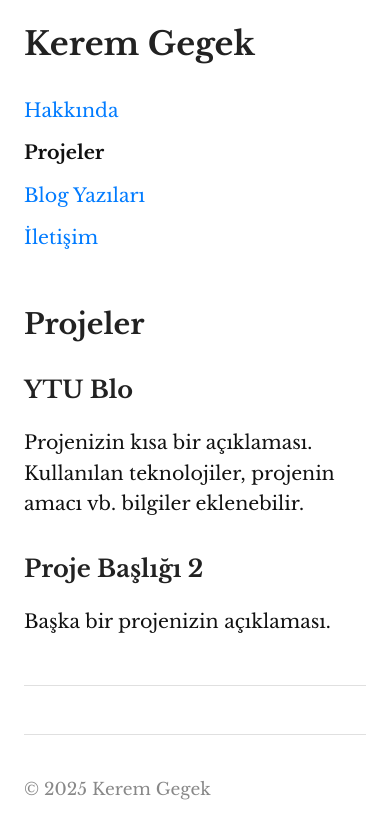
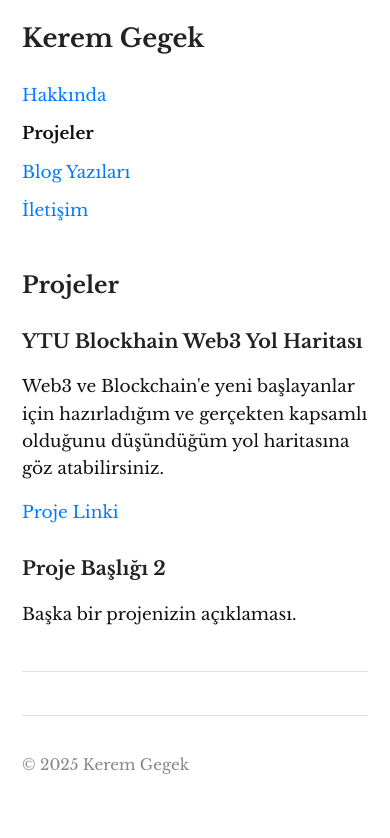
Before and after one commit to kerem6790/personal-website, a plain HTML site: page projects.html in a window 390 px wide. Drawn offline with nearby package versions, Linux system fonts and the light colour scheme.

Commit message:
Refactor: Reduce overall site size by 10% and update content

```diff
--- a/projects.html
+++ b/projects.html
@@ -33,9 +33,9 @@
                     <h2>Projeler</h2>
                     <!-- Projelerinizi buraya listeleyin -->
                     <div class="project">
-                        <h3>YTU Blo</h3>
-                        <p>Projenizin kısa bir açıklaması. Kullanılan teknolojiler, projenin amacı vb. bilgiler eklenebilir.</p>
-                        <!-- <a href="#">Proje Linki</a> -->
+                        <h3>YTU Blockhain Web3 Yol Haritası</h3>
+                        <p>Web3 ve Blockchain'e yeni başlayanlar için hazırladığım ve gerçekten kapsamlı olduğunu düşündüğüm yol haritasına göz atabilirsiniz.</p>
+                        <a href="https://yildizblockchain.notion.site/YTU-Blockchain-Web3-Yol-Haritas-2678282cd53e490fb77111a87880369c" target="_blank">Proje Linki</a>
                     </div>
                     <div class="project">
                         <h3>Proje Başlığı 2</h3>
--- a/style.css
+++ b/style.css
@@ -4,13 +4,13 @@ html {
 }
 
 body {
-    font-family: 'Libre Baskerville', serif; /* Font değişti */
+    font-family: 'Libre Baskerville', serif;
     background-color: #ffffff;
-    color: #111111; /* Ana metin rengi */
+    color: #111111;
     line-height: 1.6;
     margin: 0;
     padding: 0;
-    font-size: 20px; /* ~%20 artış (17px -> 20px) */
+    font-size: 18px; /* %10 azalma (20px -> 18px) */
 }
 
 /* Link Stilleri */
@@ -29,23 +29,23 @@ a:focus {
 /* İki Sütunlu Düzen */
 .layout-container {
     display: flex;
-    max-width: 1150px; /* ~%20 artış (960px -> 1150px) */
-    margin: 48px auto; /* ~%20 artış (40px -> 48px) */
-    padding: 0 48px; /* ~%20 artış (40px -> 48px) */
+    max-width: 1035px; /* %10 azalma (1150px -> 1035px) */
+    margin: 43px auto; /* %10 azalma (48px -> 43px) */
+    padding: 0 43px; /* %10 azalma (48px -> 43px) */
 }
 
 /* Kenar Çubuğu (Sidebar) */
 .sidebar {
-    flex: 0 0 215px; /* ~%20 artış (180px -> 215px) */
-    padding-right: 48px; /* ~%20 artış (40px -> 48px) */
-    padding-top: 6px; /* ~%20 artış (5px -> 6px) */
+    flex: 0 0 195px; /* %10 azalma (215px -> 195px) */
+    padding-right: 43px; /* %10 azalma (48px -> 43px) */
+    padding-top: 5px; /* %10 azalma (6px -> 5px) */
 }
 
 .sidebar h1 {
-    font-family: 'Libre Baskerville', serif; /* Font değişti */
-    font-size: 1.9em; /* ~%20 artış (1.6em -> 1.9em) */
+    font-family: 'Libre Baskerville', serif;
+    font-size: 1.7em; /* %10 azalma (1.9em -> 1.7em) */
     margin-top: 0;
-    margin-bottom: 48px; /* ~%20 artış (40px -> 48px) */
+    margin-bottom: 43px; /* %10 azalma (48px -> 43px) */
     font-weight: 700;
     line-height: 1.3;
     color: #222222;
@@ -58,7 +58,7 @@ a:focus {
 }
 
 .sidebar nav li {
-    margin-bottom: 14px; /* ~%20 artış (12px -> 14px) */
+    margin-bottom: 13px; /* %10 azalma (14px -> 13px) */
 }
 
 .sidebar nav a {
@@ -90,20 +90,20 @@ a:focus {
 .main-content {
     flex: 1;
     min-width: 0;
-    padding-top: 6px; /* ~%20 artış (5px -> 6px) */
+    padding-top: 5px; /* %10 azalma (6px -> 5px) */
 }
 
 /* Bölüm Stilleri (Ana içerik içinde) */
 .main-content section {
-    margin-bottom: 48px; /* ~%20 artış (40px -> 48px) */
+    margin-bottom: 43px; /* %10 azalma (48px -> 43px) */
     opacity: 1;
     transform: none;
     text-align: left;
 }
 
 .main-content section h2 {
-    font-size: 1.6em; /* ~%20 artış (1.33em -> 1.6em) */
-    margin-bottom: 24px; /* ~%20 artış (20px -> 24px) */
+    font-size: 1.45em; /* %10 azalma (1.6em -> 1.45em) */
+    margin-bottom: 22px; /* %10 azalma (24px -> 22px) */
     padding-bottom: 0;
     border-bottom: none;
     display: block;
@@ -116,7 +116,7 @@ a:focus {
 /* Proje ve Blog Kartları */
 .project,
 .blog-post {
-    margin-bottom: 30px; /* ~%20 artış (25px -> 30px) */
+    margin-bottom: 27px; /* %10 azalma (30px -> 27px) */
     text-align: left;
     padding: 0;
     border-radius: 0;
@@ -125,16 +125,16 @@ a:focus {
 
 .project h3,
 .blog-post h3 {
-    font-size: 1.32em; /* ~%20 artış (1.1em -> 1.32em) */
+    font-size: 1.19em; /* %10 azalma (1.32em -> 1.19em) */
     font-weight: 700;
     color: #222222;
     margin-top: 0;
-    margin-bottom: 10px; /* ~%20 artış (8px -> 10px) */
+    margin-bottom: 9px; /* %10 azalma (10px -> 9px) */
 }
 
 /* İletişim ve Sosyal Linkler (Ana içerik içinde) */
 #contact p {
-    margin-bottom: 18px; /* ~%20 artış (15px -> 18px) */
+    margin-bottom: 16px; /* %10 azalma (18px -> 16px) */
 }
 
 .social-links {
@@ -143,7 +143,7 @@ a:focus {
 
 .social-links a {
     /* color: #333333; */ /* Genel a stilinden gelecek */
-    margin-right: 18px; /* ~%20 artış (15px -> 18px) */
+    margin-right: 16px; /* %10 azalma (18px -> 16px) */
     margin-left: 0;
     font-size: 1em;
     /* text-decoration: none; */ /* Genel a stilinde var */
@@ -161,15 +161,15 @@ hr {
     border: 0;
     height: 1px;
     background-color: #e0e0e0;
-    margin: 48px 0; /* ~%20 artış (40px -> 48px) */
+    margin: 43px 0; /* %10 azalma (48px -> 43px) */
 }
 
 /* Footer (Ana içerik içinde) */
 .main-content footer {
-    margin-top: 48px; /* ~%20 artış (40px -> 48px) */
+    margin-top: 43px; /* %10 azalma (48px -> 43px) */
     font-size: 0.9em;
     color: #888888;
-    padding-top: 24px; /* ~%20 artış (20px -> 24px) */
+    padding-top: 22px; /* %10 azalma (24px -> 22px) */
     border-top: 1px solid #e0e0e0;
     text-align: left;
 }
@@ -181,8 +181,8 @@ hr {
 @media (max-width: 768px) {
     .layout-container {
         flex-direction: column;
-        margin: 24px auto; /* ~%20 artış (20px -> 24px) */
-        padding: 0 30px; /* ~%20 artış (25px -> 30px) */
+        margin: 22px auto; /* %10 azalma (24px -> 22px) */
+        padding: 0 27px; /* %10 azalma (30px -> 27px) */
     }
 
     .sidebar {
@@ -190,13 +190,13 @@ hr {
         width: 100%;
         padding-right: 0;
         text-align: left;
-        margin-bottom: 36px; /* ~%20 artış (30px -> 36px) */
+        margin-bottom: 32px; /* %10 azalma (36px -> 32px) */
         padding-top: 0;
     }
 
     .sidebar h1 {
-        font-size: 1.8em; /* ~%20 artış (1.5em -> 1.8em) */
-        margin-bottom: 30px; /* ~%20 artış (25px -> 30px) */
+        font-size: 1.6em; /* %10 azalma (1.8em -> 1.6em) */
+        margin-bottom: 27px; /* %10 azalma (30px -> 27px) */
     }
 
     .sidebar nav ul {
@@ -204,7 +204,7 @@ hr {
     }
 
     .sidebar nav li {
-        margin-bottom: 12px; /* ~%20 artış (10px -> 12px) */
+        margin-bottom: 11px; /* %10 azalma (12px -> 11px) */
     }
 
     .main-content {
@@ -222,33 +222,33 @@ hr {
     }
 
     .social-links a {
-        margin-right: 14px; /* ~%20 artış (12px -> 14px) */
-        margin-bottom: 6px; /* ~%20 artış (5px -> 6px) */
+        margin-right: 13px; /* %10 azalma (14px -> 13px) */
+        margin-bottom: 5px; /* %10 azalma (6px -> 5px) */
     }
 
     hr {
-        margin: 36px 0; /* ~%20 artış (30px -> 36px) */
+        margin: 32px 0; /* %10 azalma (36px -> 32px) */
     }
 }
 
 @media (max-width: 480px) {
     body {
-        font-size: 19px; /* ~%20 artış (16px -> 19px) */
+        font-size: 17px; /* %10 azalma (19px -> 17px) */
     }
     .layout-container {
-        padding: 0 24px; /* ~%20 artış (20px -> 24px) */
+        padding: 0 22px; /* %10 azalma (24px -> 22px) */
     }
     .sidebar h1 {
-        font-size: 1.7em; /* ~%20 artış (1.4em -> 1.7em) */
+        font-size: 1.5em; /* %10 azalma (1.7em -> 1.5em) */
     }
     .main-content section h2 {
-        font-size: 1.5em; /* ~%20 artış (1.25em -> 1.5em) */
+        font-size: 1.35em; /* %10 azalma (1.5em -> 1.35em) */
     }
     .project h3,
     .blog-post h3 {
-        font-size: 1.26em; /* ~%20 artış (1.05em -> 1.26em) */
+        font-size: 1.13em; /* %10 azalma (1.26em -> 1.13em) */
     }
     .social-links a {
-        font-size: 1.14em; /* ~%20 artış (0.95em -> 1.14em) */
+        font-size: 1.03em; /* %10 azalma (1.14em -> 1.03em) */
     }
 }
```
Also changed, not shown: contact.html (+3 -1 lines).
